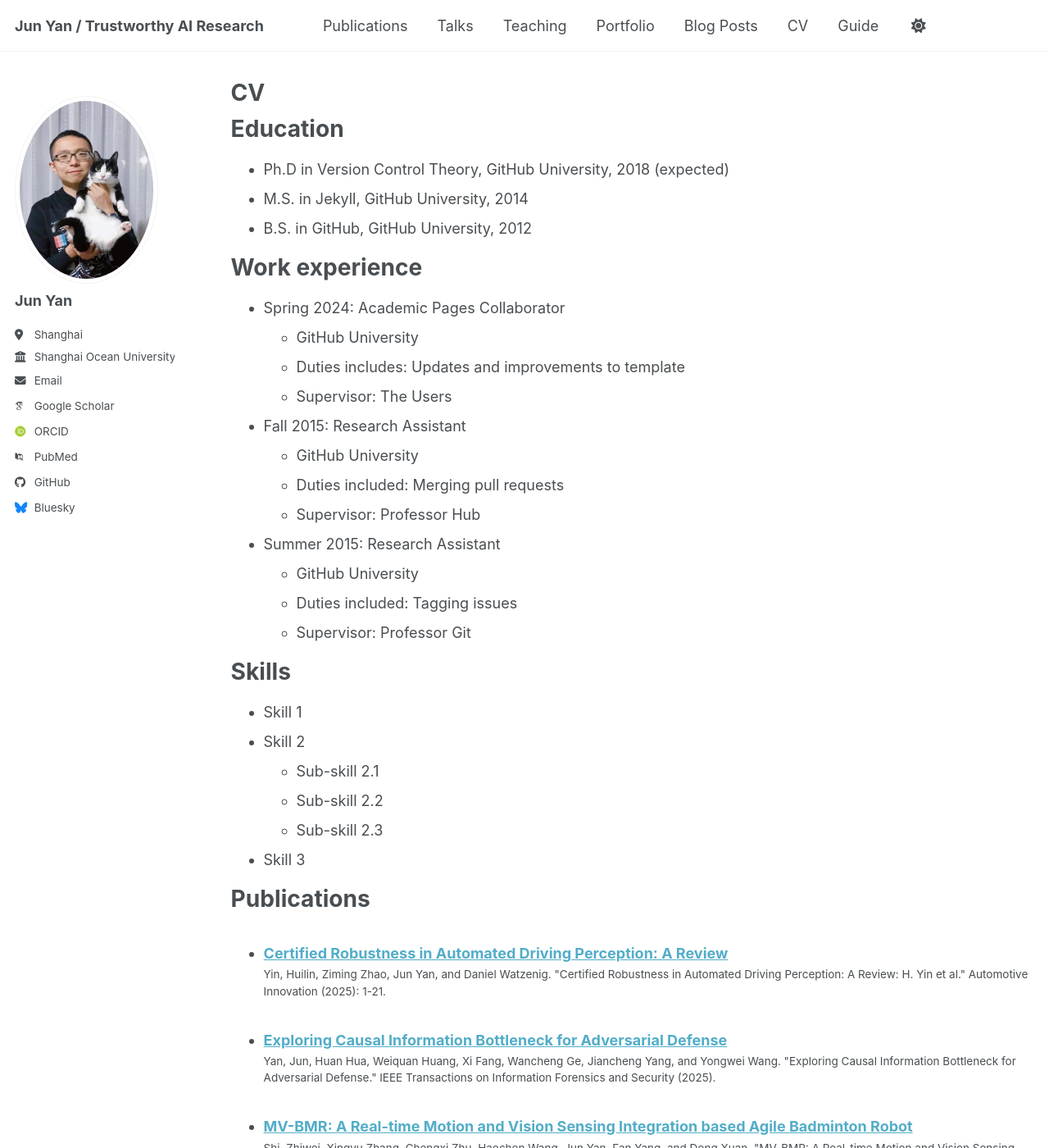
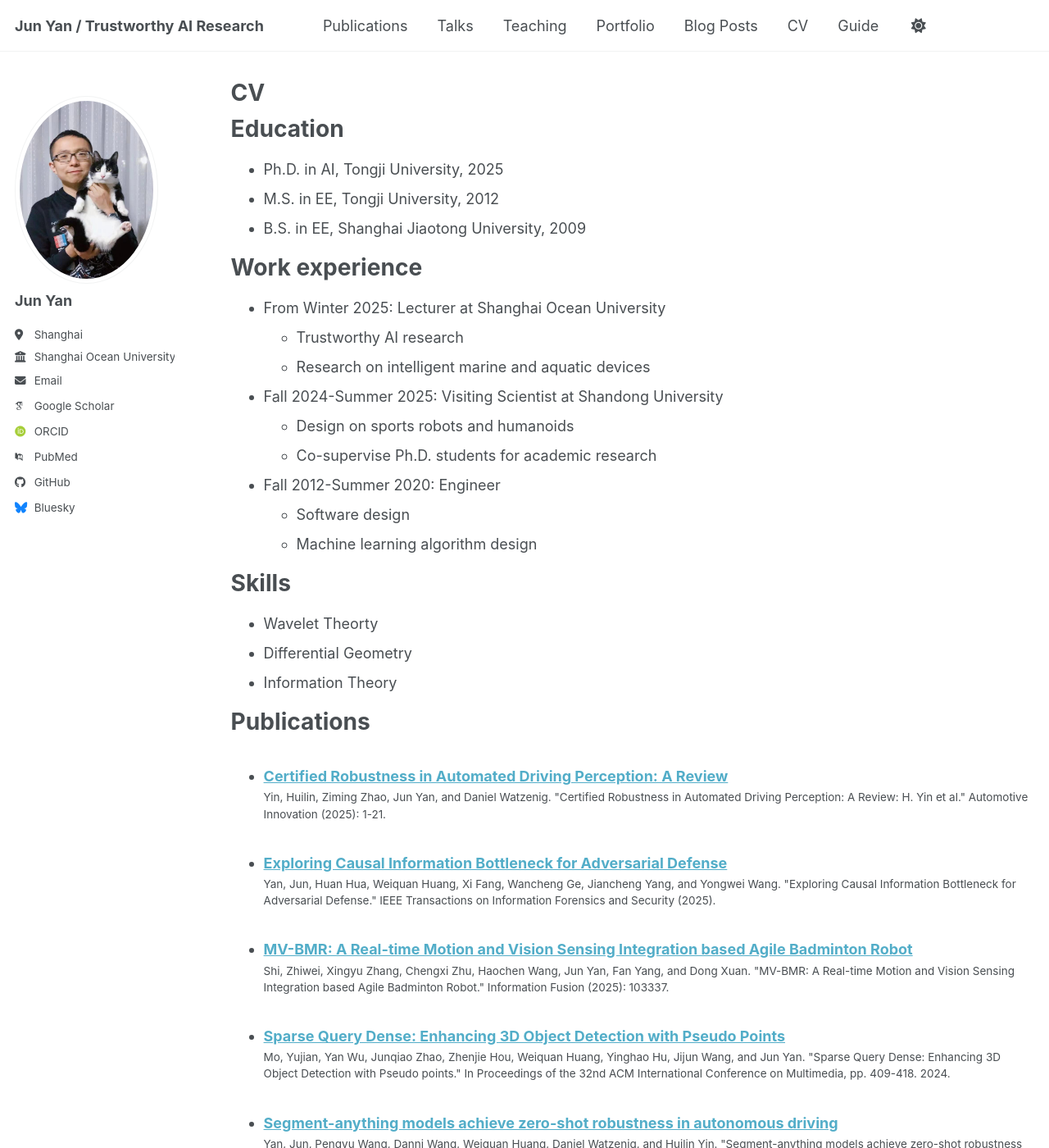
Before and after one commit to momo1986/momo1986.github.io, a Jekyll site: the page built from _pages/cv.md, in a window 1280 px wide and 1400 px high. Shown: the whole window at 82% size. Built offline with Jekyll 4.4.1, drawn with Linux system fonts in a browser that asks for light colours; some web fonts are replaced; a script bundle is joined from its source files by our own code; library files that are not in the unit come from our copies; a file with an impossible date is left out.

Commit message:
Update CV with new education and work experience

```diff
--- a/_pages/cv.md
+++ b/_pages/cv.md
@@ -11,35 +11,29 @@ redirect_from:
 
 Education
 ======
-* Ph.D in Version Control Theory, GitHub University, 2018 (expected)
-* M.S. in Jekyll, GitHub University, 2014
-* B.S. in GitHub, GitHub University, 2012
+* Ph.D. in AI, Tongji University, 2025
+* M.S. in EE, Tongji University, 2012
+* B.S. in EE, Shanghai Jiaotong University, 2009
 
 Work experience
 ======
-* Spring 2024: Academic Pages Collaborator
-  * GitHub University
-  * Duties includes: Updates and improvements to template
-  * Supervisor: The Users
+* From Winter 2025: Lecturer at Shanghai Ocean University
+  * Trustworthy AI research
+  * Research on intelligent marine and aquatic devices
 
-* Fall 2015: Research Assistant
-  * GitHub University
-  * Duties included: Merging pull requests
-  * Supervisor: Professor Hub
+* Fall 2024-Summer 2025: Visiting Scientist at Shandong University
+  * Design on sports robots and humanoids
+  * Co-supervise Ph.D. students for academic research
 
-* Summer 2015: Research Assistant
-  * GitHub University
-  * Duties included: Tagging issues
-  * Supervisor: Professor Git
+* Fall 2012-Summer 2020: Engineer
+  * Software design
+  * Machine learning algorithm design
 
 Skills
 ======
-* Skill 1
-* Skill 2
-  * Sub-skill 2.1
-  * Sub-skill 2.2
-  * Sub-skill 2.3
-* Skill 3
+* Wavelet Theorty
+* Differential Geometry
+* Information Theory
 
 Publications
 ======
```
